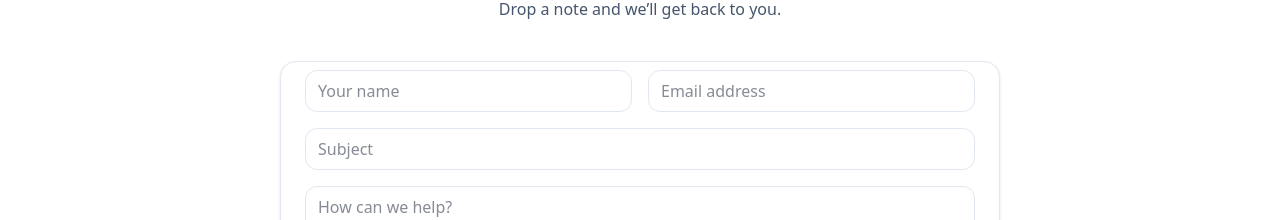
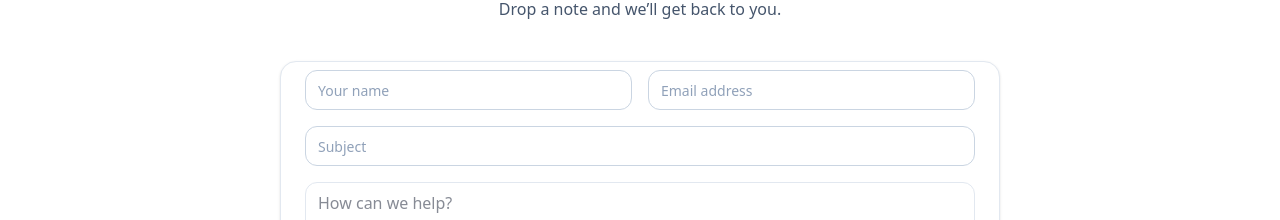
Before and after one commit to IamEndo/site, a Next.js app: page / in a window 1280 px wide. Shown: the part 2536-2756 px from the top of the page. Built offline with nearby package versions, Linux system fonts and the light colour scheme.

Commit message:
Update input.tsx

```diff
--- a/components/ui/input.tsx
+++ b/components/ui/input.tsx
@@ -1,10 +1,24 @@
 import * as React from "react";
-export function Input({ className = "", ...props }: React.InputHTMLAttributes<HTMLInputElement>) {
-  return (
-    <input
-      className={`w-full rounded-xl border border-slate-200 px-3 py-2 outline-none focus:ring-2 focus:ring-slate-200 ${className}`}
-      {...props}
-    />
-  );
+
+function cn(...args: Array<string | undefined>) {
+  return args.filter(Boolean).join(" ");
 }
-export default Input;
+
+export interface InputProps
+  extends React.InputHTMLAttributes<HTMLInputElement> {}
+
+export const Input = React.forwardRef<HTMLInputElement, InputProps>(
+  ({ className, ...props }, ref) => {
+    return (
+      <input
+        ref={ref}
+        className={cn(
+          "h-10 w-full rounded-xl border border-slate-300 bg-white px-3 py-2 text-sm outline-none ring-offset-background placeholder:text-slate-400 focus-visible:ring-2 focus-visible:ring-slate-400",
+          className
+        )}
+        {...props}
+      />
+    );
+  }
+);
+Input.displayName = "Input";
```
